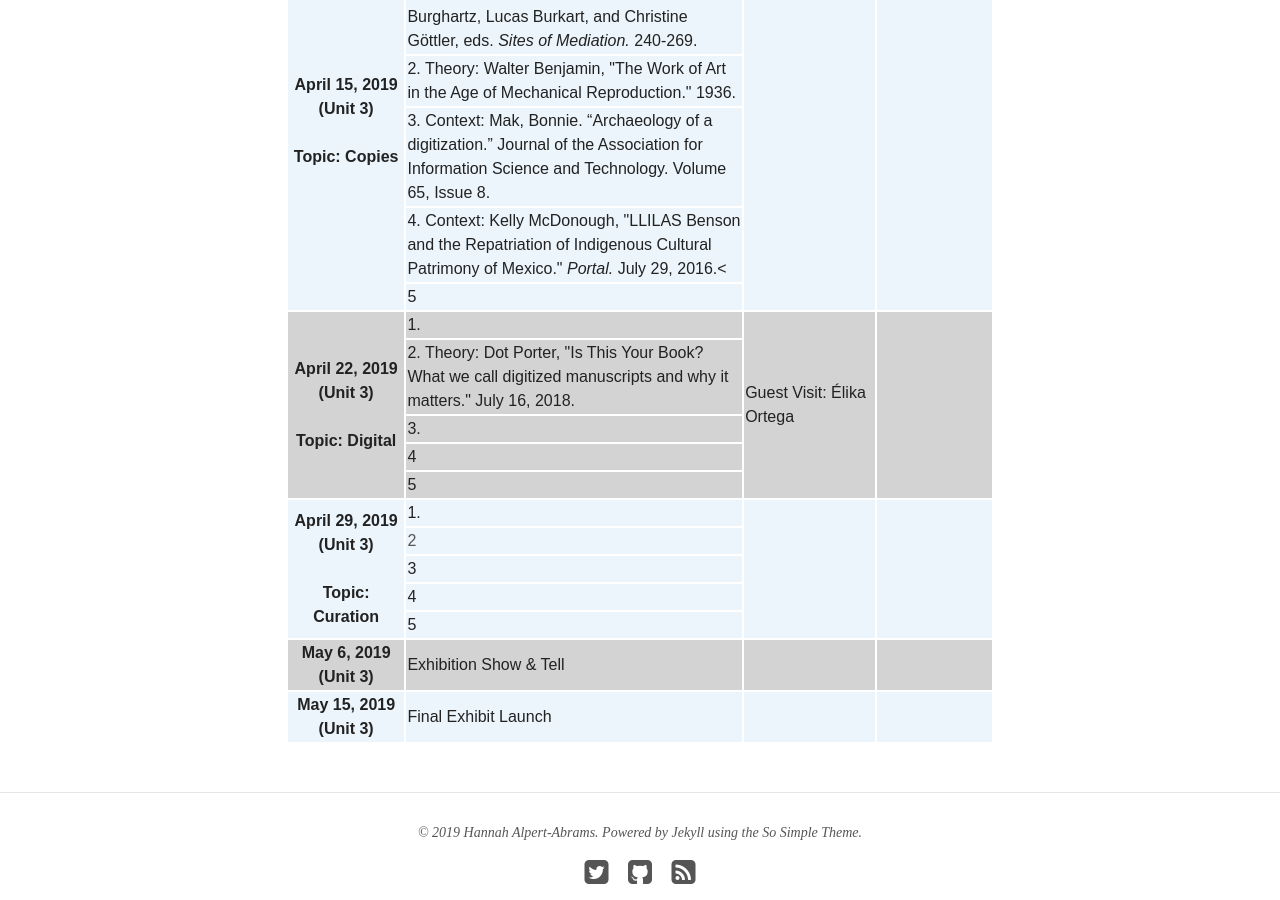
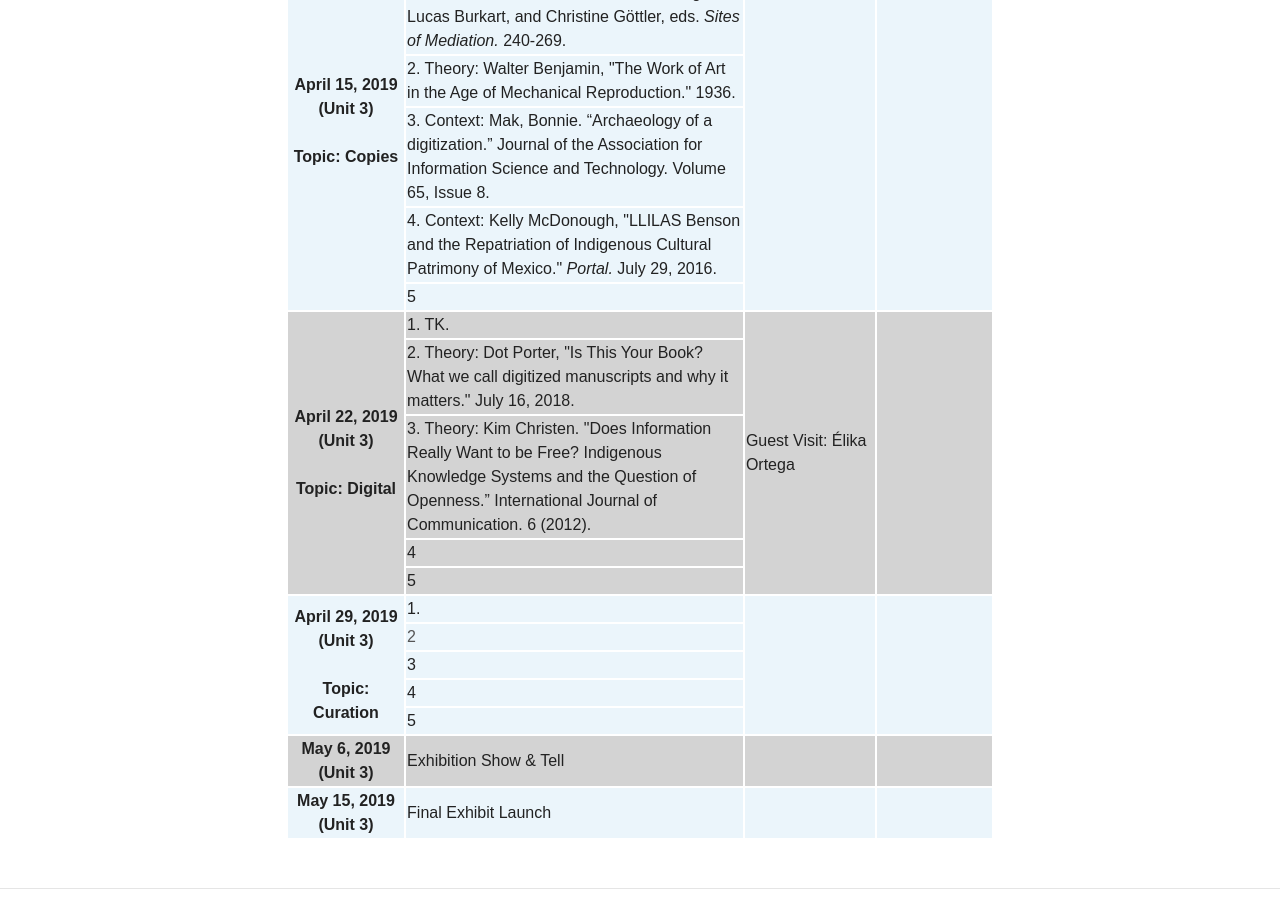
Before and after one commit to halperta/2019-bookhistory, a Jekyll site: the page built from schedule/index.md, in a window 1280 px wide and 900 px high, scrolled down 3491 px. Built offline with Jekyll 4.4.1, drawn with Linux system fonts in a browser that asks for light colours; nearby versions of some CDN libraries.

Commit message:
adding readings

```diff
--- a/schedule/index.md
+++ b/schedule/index.md
@@ -240,7 +240,7 @@ All readings are available either through the links on this website, or through
     <td align="left">3. Context: Mak, Bonnie. “Archaeology of a digitization.” Journal of the Association for Information Science and Technology. Volume 65, Issue 8. </td>
   </tr>
   <tr bgcolor="EBF5FB">
-    <td align="left">4. <a href="https://llilasbensonmagazine.org/2016/07/29/llilas-benson-and-the-repatriation-of-indigenous-cultural-patrimony-of-mexico/"> Context: Kelly McDonough, "LLILAS Benson and the Repatriation of Indigenous Cultural Patrimony of Mexico." <i>Portal.</i> July 29, 2016.</a><</td>
+    <td align="left">4. <a href="https://llilasbensonmagazine.org/2016/07/29/llilas-benson-and-the-repatriation-of-indigenous-cultural-patrimony-of-mexico/"> Context: Kelly McDonough, "LLILAS Benson and the Repatriation of Indigenous Cultural Patrimony of Mexico." <i>Portal.</i> July 29, 2016.</a></td>
   </tr>
   <tr bgcolor="EBF5FB">
     <td align="left">5 </td>
@@ -248,7 +248,7 @@ All readings are available either through the links on this website, or through
 
   <tr bgcolor="LightGray">
     <th rowspan="5">April 22, 2019 (Unit 3) <br><br> Topic: Digital </th>
-    <td> 1. </td>
+    <td> 1. TK. </td>
     <td rowspan="5"> <a href="https://elikaortega.net">Guest Visit: Élika Ortega </a> </td>
     <td rowspan="5"> </td>
   </tr>
@@ -256,7 +256,7 @@ All readings are available either through the links on this website, or through
     <td align="left"><a href="http://www.dotporterdigital.org/is-this-your-book-what-digitization-does-to-manuscripts-and-what-we-can-do-about-it/"> 2. Theory: Dot Porter, "Is This Your Book? What we call digitized manuscripts and why it matters." July 16, 2018. </a></td>
   </tr>
   <tr bgcolor="LightGray">
-    <td align="left">3. </td>
+    <td align="left"><a href="https://ijoc.org/index.php/ijoc/article/view/1618">3. Theory: Kim Christen. "Does Information Really Want to be Free? Indigenous Knowledge Systems and the Question of Openness.” International Journal of Communication. 6 (2012).</a> </td>
   </tr>
   <tr bgcolor="LightGray">
     <td align="left">4</td>
```
